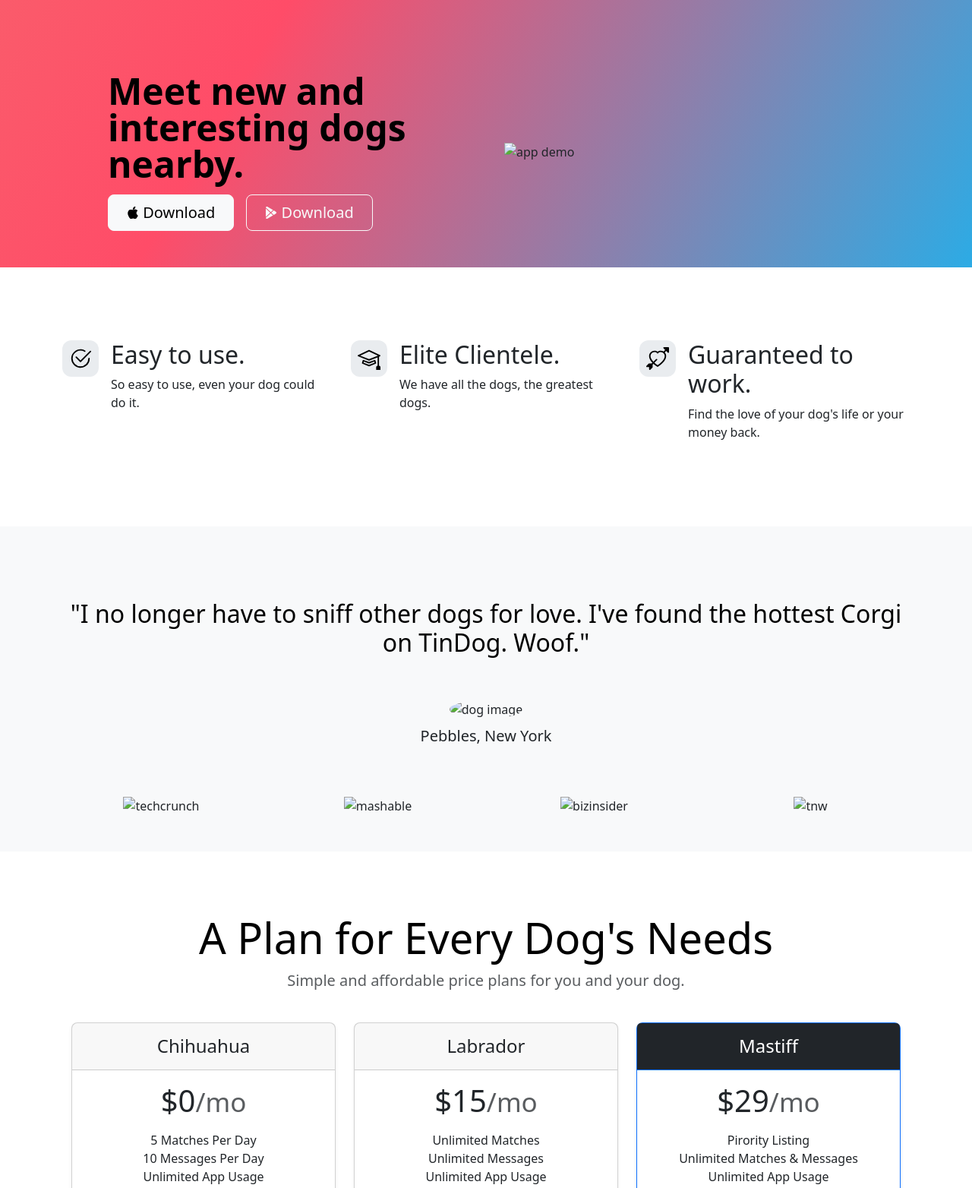
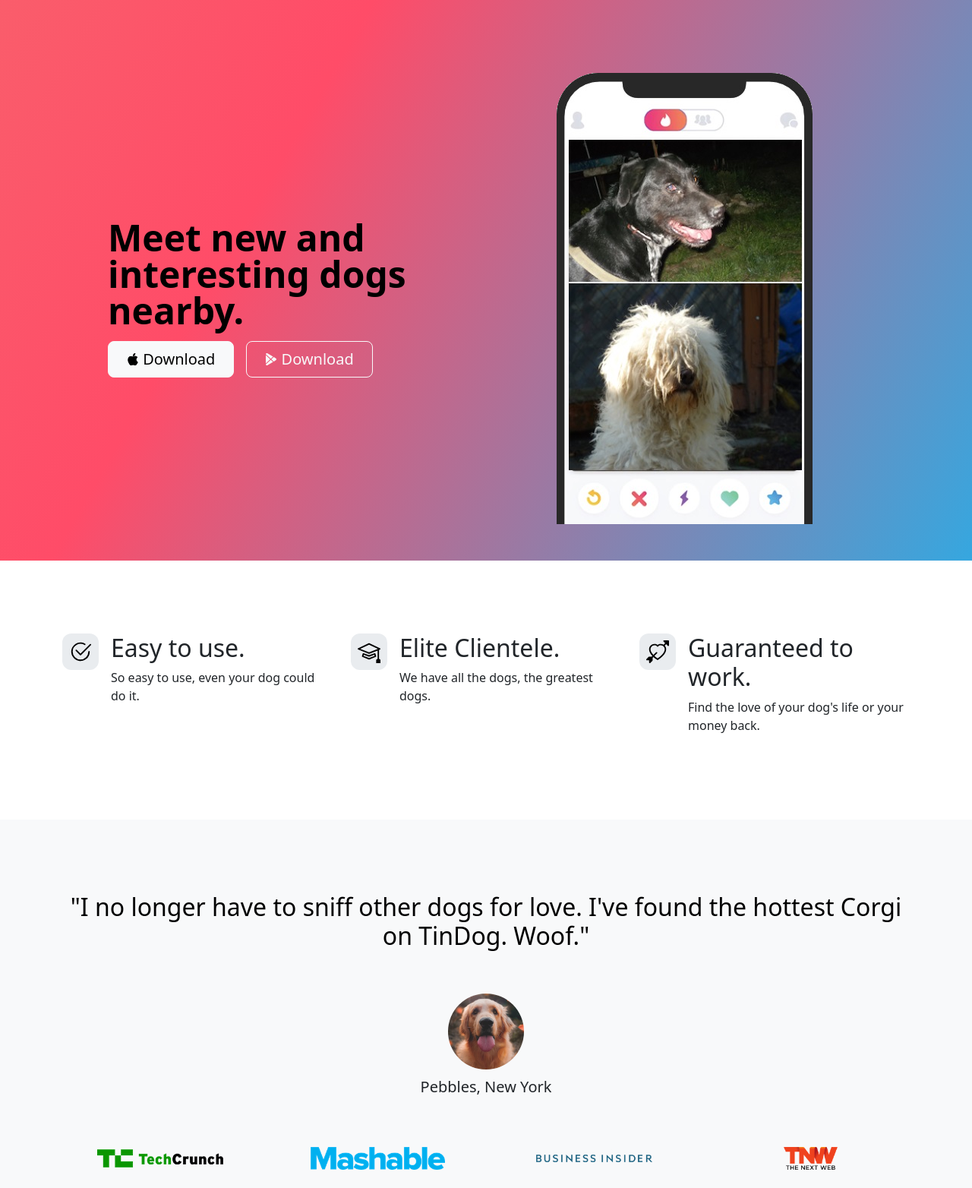
Before and after one commit to adama86/TinDog-Project, a plain HTML site: page index.html in a window 1280 px wide. Shown: the top 1564 px of the page at 76% size. Drawn offline with nearby package versions, Linux system fonts and the light colour scheme; files that its build step writes are made by us from their sources.

Commit message:
Add files via upload

```diff
--- a/index.html
+++ b/index.html
@@ -6,7 +6,7 @@
   <meta name="viewport" content="width=device-width, initial-scale=1.0">
   <title>TinDog</title>
   <link href="https://cdn.jsdelivr.net/npm/bootstrap@5.3.2/dist/css/bootstrap.min.css" rel="stylesheet" integrity="sha384-T3c6CoIi6uLrA9TneNEoa7RxnatzjcDSCmG1MXxSR1GAsXEV/Dwwykc2MPK8M2HN" crossorigin="anonymous">
-  <link rel="stylesheet" href="./css/style.css">
+  <link rel="stylesheet" href="./style.css">
 </head>
 
 <body>
@@ -16,7 +16,7 @@
     <div class="container col-xxl-8 px-4 pt-5">
       <div class="row flex-lg-row-reverse align-items-center g-5 p-5">
         <div class="col-10 col-sm-8 col-lg-6">
-          <img src="./images/iphone3.png" class="d-block mx-lg-auto img-fluid" alt="app demo" height="200" loading="lazy">
+          <img src="./iphone3.png" class="d-block mx-lg-auto img-fluid" alt="app demo" height="200" loading="lazy">
         </div>
         <div class="col-lg-6">
           <h1 class="display-5 fw-bold text-body-emphasis lh-1 mb-3">Meet new and interesting dogs nearby.</h1>
@@ -106,22 +106,22 @@
     <div class="p-5 text-center bg-body-tertiary">
       <div class="container py-5">
         <h2 class="text-body-emphasis">"I no longer have to sniff other dogs for love. I've found the hottest Corgi on TinDog. Woof."</h2>
-        <img class="profile-img mt-5" src="./images/dog-img.jpg" alt="dog image">
+        <img class="profile-img mt-5" src="./dog-img.jpg" alt="dog image">
         <p class="col-lg-8 mx-auto lead mt-2">Pebbles, New York</p>
       </div>
       <div class="container">
         <div class="row">
           <div class="col-lg-3 col-sm-12">
-            <img src="./images/techcrunch.png" alt="techcrunch" height="30">
+            <img src="./techcrunch.png" alt="techcrunch" height="30">
           </div>
           <div class="col-lg-3 col-sm-12">
-            <img src="./images/mashable.png" alt="mashable" height="30">
+            <img src="./mashable.png" alt="mashable" height="30">
           </div>
           <div class="col-lg-3 col-sm-12">
-            <img src="./images/bizinsider.png" alt="bizinsider" height="30">
+            <img src="./bizinsider.png" alt="bizinsider" height="30">
           </div>
           <div class="col-lg-3 col-sm-12">
-            <img src="./images/tnw.png" alt="tnw" height="30">
+            <img src="./tnw.png" alt="tnw" height="30">
           </div>
         </div>
       </div>
```
